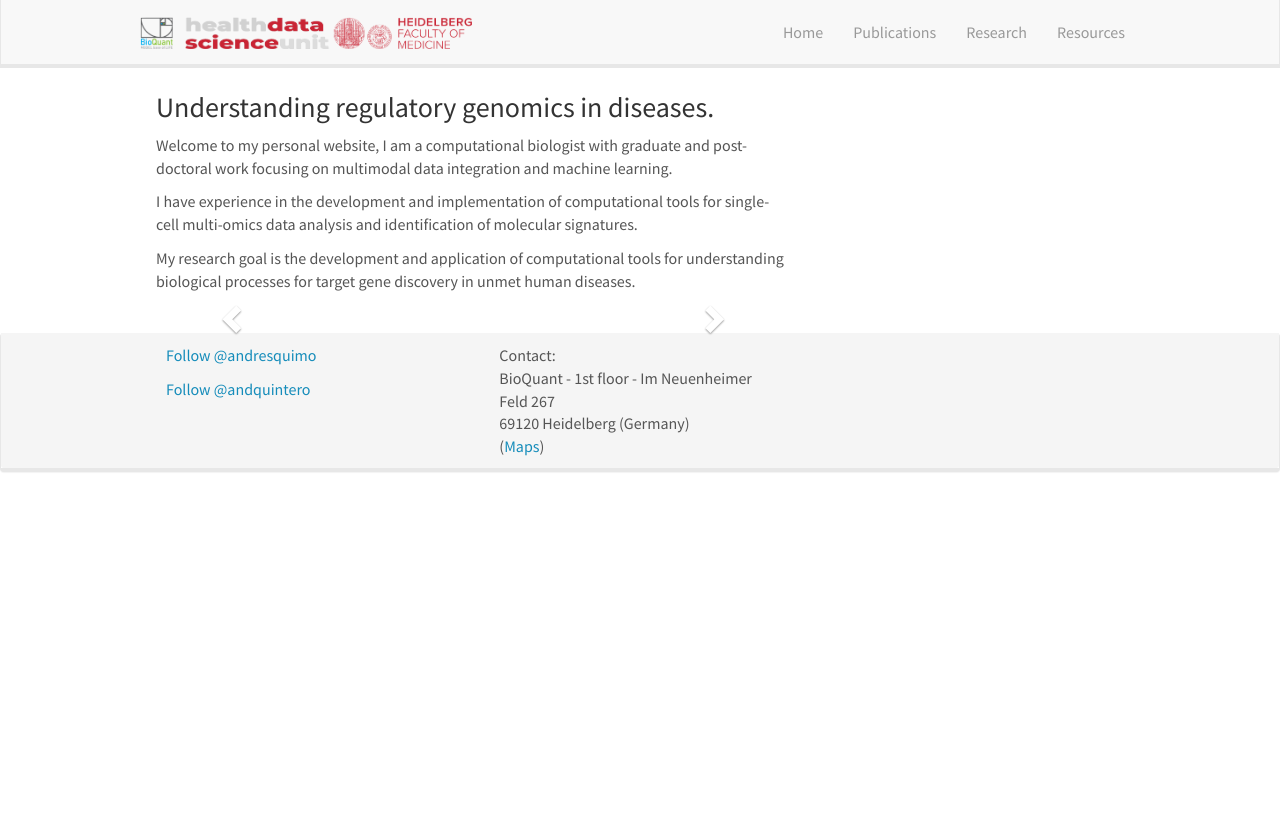
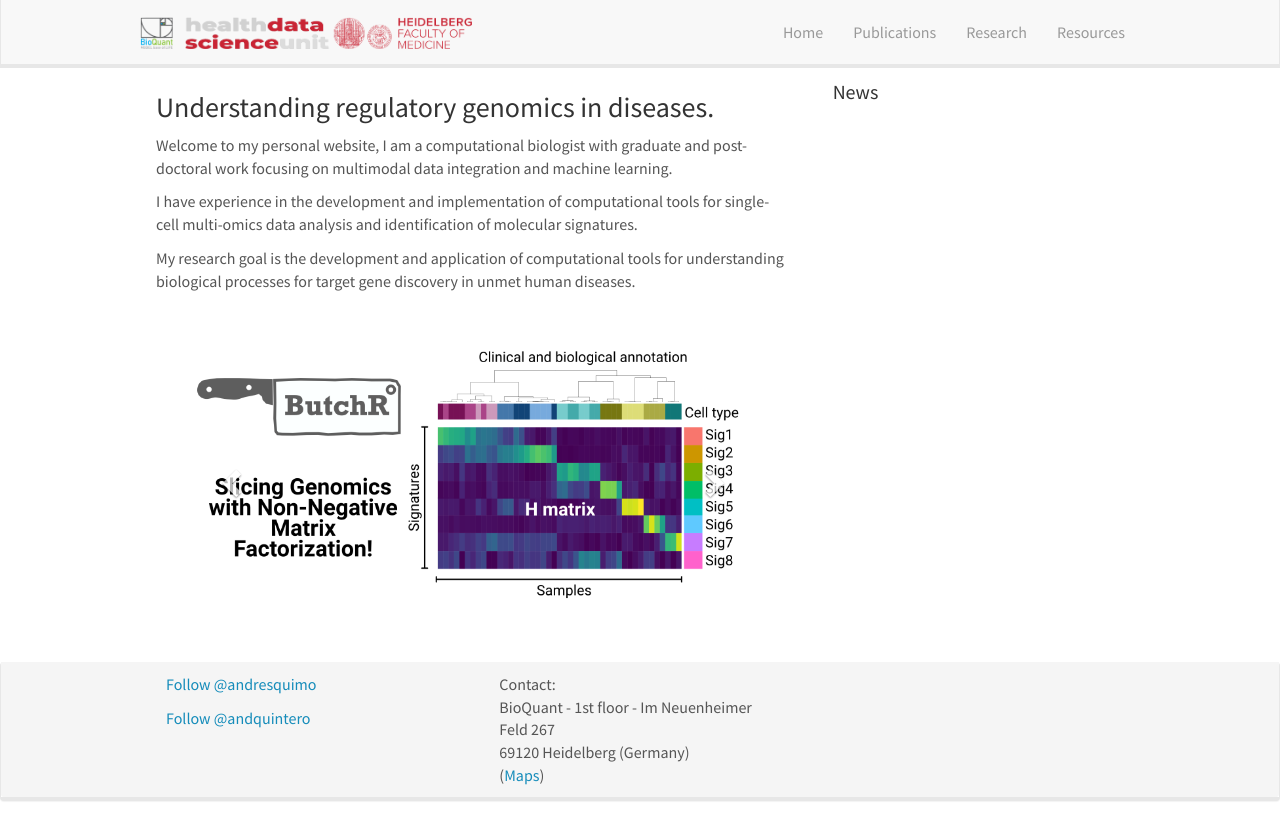
Before and after one commit to andquintero/andquintero.github.io, a Jekyll site: the page built from _pages/home.md, in a window 1280 px wide. Shown: the top 840 px of the page. Built offline with Jekyll 4.4.1, drawn with Linux system fonts in a browser that asks for light colours; nearby versions of some CDN libraries; comment, search, counter and statistics services are not loaded.

Commit message:
update home

```diff
--- a/_layouts/homelay.html
+++ b/_layouts/homelay.html
@@ -16,8 +16,10 @@ layout: default
 
 
   </div>
-  <!-- <div id="newsid" class="col-sm-4" > -->
-  <div class="col-sm-4" >
+  <div id="newsid" class="col-sm-4" >
+
+    <h4>News</h4>
+
 
     <!-- <div class="badge-base LI-profile-badge" data-locale="en_US" data-size="medium" data-theme="dark" data-type="VERTICAL" data-vanity="andres-quintero-291b66189" data-version="v1"><a class="badge-base__link LI-simple-link" href="https://de.linkedin.com/in/andres-quintero-291b66189?trk=profile-badge">Andres Quintero</a></div> -->
 
--- a/_pages/home.md
+++ b/_pages/home.md
@@ -26,27 +26,35 @@ My research goal is the development and application of computational tools for u
         <li data-target="#carousel" data-slide-to="4"></li>
         <li data-target="#carousel" data-slide-to="5"></li>
         <li data-target="#carousel" data-slide-to="6"></li>
+        <li data-target="#carousel" data-slide-to="7"></li>
+        <li data-target="#carousel" data-slide-to="8"></li>
     </ol>
 
     <!-- Items -->
     <div class="carousel-inner" markdown="0">
-        <div class="item">
-            <img src="{{ site.url }}{{ site.baseurl }}/images/slider/slider_butchr.png" alt="Slide 1" />
+        <div class="item active">
+            <img src="{{ site.url }}{{ site.baseurl }}/images/slider/slider_vae_go.png" alt="Slide 1" />
         </div>
         <div class="item">
-            <img src="{{ site.url }}{{ site.baseurl }}/images/slider/slider_nb_se.png" alt="Slide 2" />
+            <img src="{{ site.url }}{{ site.baseurl }}/images/slider/slider_butchr.png" alt="Slide 2" />
         </div>
         <div class="item">
-            <img src="{{ site.url }}{{ site.baseurl }}/images/slider/slider_sccat.png" alt="Slide 3" />
+            <img src="{{ site.url }}{{ site.baseurl }}/images/slider/slider_nb_se.png" alt="Slide 3" />
         </div>
         <div class="item">
-            <img src="{{ site.url }}{{ site.baseurl }}/images/slider/slider_butchr.png" alt="Slide 4" />
+            <img src="{{ site.url }}{{ site.baseurl }}/images/slider/slider_sccat.png" alt="Slide 4" />
         </div>
         <div class="item">
-            <img src="{{ site.url }}{{ site.baseurl }}/images/slider/slider_nb_se.png" alt="Slide 5" />
+            <img src="{{ site.url }}{{ site.baseurl }}/images/slider/slider_vae_go.png" alt="Slide 5" />
         </div>
         <div class="item">
-            <img src="{{ site.url }}{{ site.baseurl }}/images/slider/slider_sccat.png" alt="Slide 6" />
+            <img src="{{ site.url }}{{ site.baseurl }}/images/slider/slider_butchr.png" alt="Slide 6" />
+        </div>
+        <div class="item">
+            <img src="{{ site.url }}{{ site.baseurl }}/images/slider/slider_nb_se.png" alt="Slide 7" />
+        </div>
+        <div class="item">
+            <img src="{{ site.url }}{{ site.baseurl }}/images/slider/slider_sccat.png" alt="Slide 8" />
         </div>
     </div>
   <a class="left carousel-control" href="#carousel" role="button" data-slide="prev">
```
